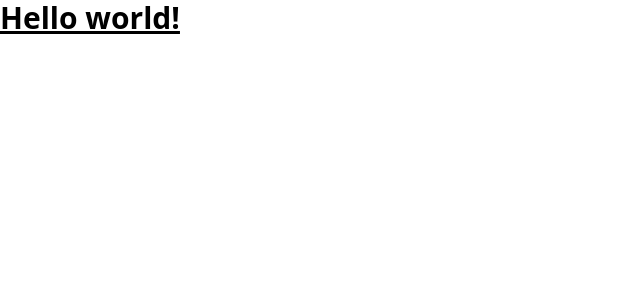
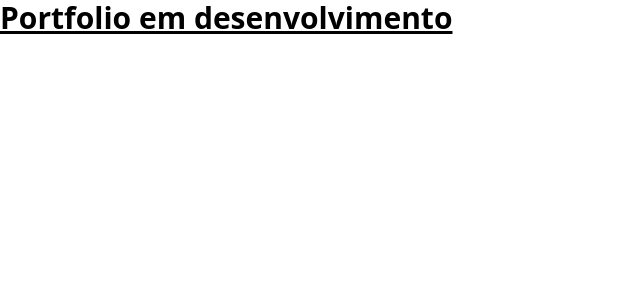
Before and after one commit to KJSS3012/portfolio, a React (Create React App) app: page / in a window 1280 px wide. Shown: the top 300 px of the page, without its empty margins (0-640 px from the left). Built offline with nearby package versions, Linux system fonts and the light colour scheme.

Commit message:
add readme

```diff
--- a/src/App.js
+++ b/src/App.js
@@ -2,7 +2,7 @@
 import "./App.css";
 
 function App() {
-  return <h1 className="text-3xl font-bold underline">Hello world!</h1>;
+  return <h1 className="text-3xl font-bold underline">Portfolio em desenvolvimento</h1>;
 }
 
 export default App;
```
Also changed, not shown: 1 other file (tests, documents, lock files or other folders).
